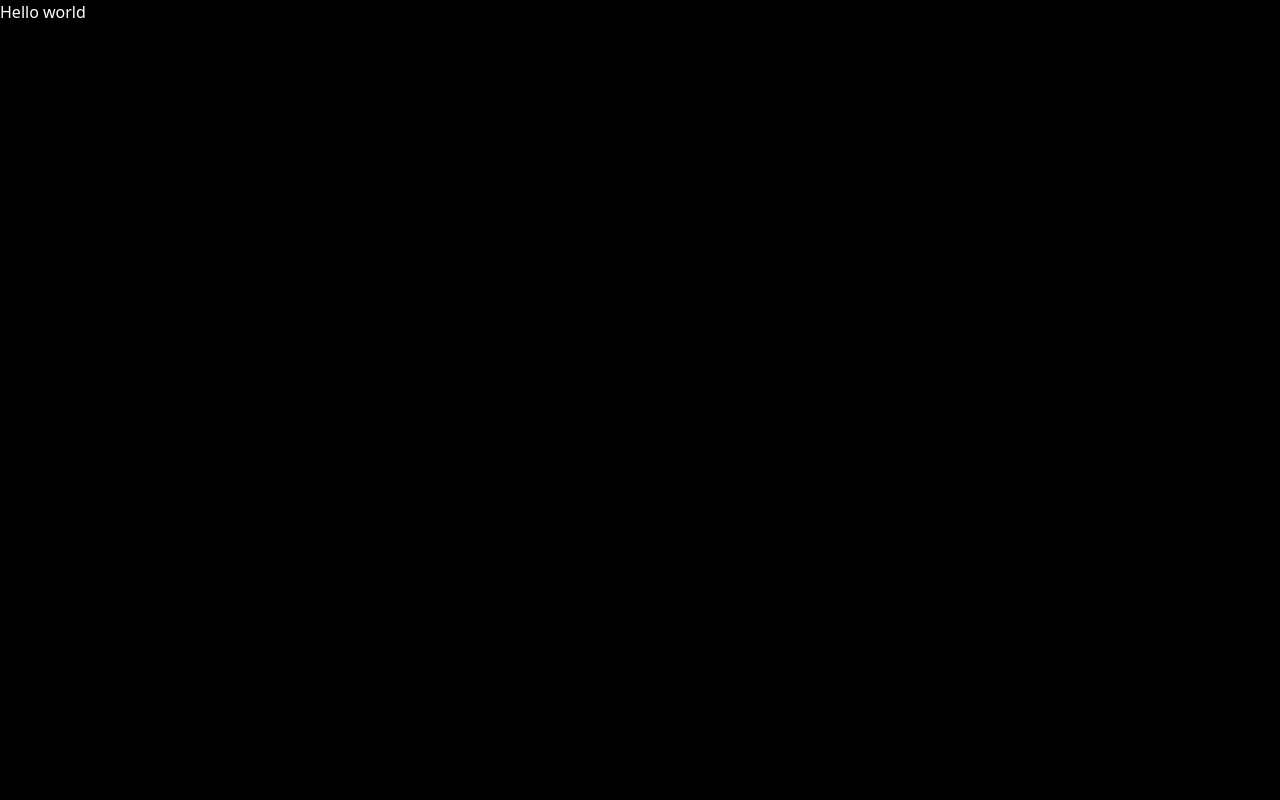
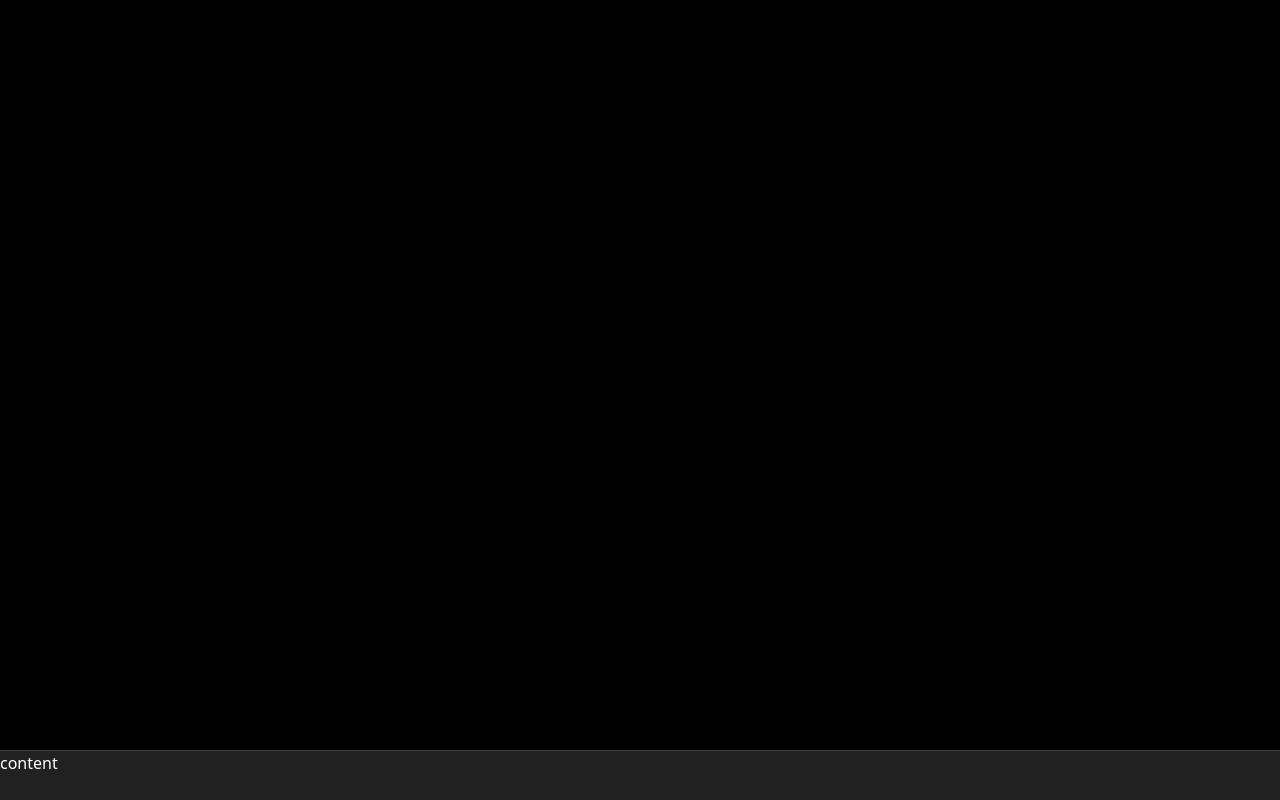
Before and after one commit to leomarss/windows11-portfolio, a Vue app: page / in a window 1280 px wide. Built offline with nearby package versions, Linux system fonts and the light colour scheme.

Commit message:
Added menu bar

```diff
--- a/src/App.vue
+++ b/src/App.vue
@@ -15,7 +15,20 @@ export default {
 </script>
 
 <template>
-  <h1>{{ title }}</h1>
+  <div class="desktop"></div>
+  <div class="menu-bar">content</div>
 </template>
 
-<style lang="scss" scoped></style>
+<style lang="scss">
+$menu-bar-h: 50px;
+
+.desktop {
+  height: calc(100vh - $menu-bar-h);
+}
+
+.menu-bar {
+  height: $menu-bar-h;
+  border-top: 1px solid #3f3f3f;
+  background-color: #212121;
+}
+</style>
```
